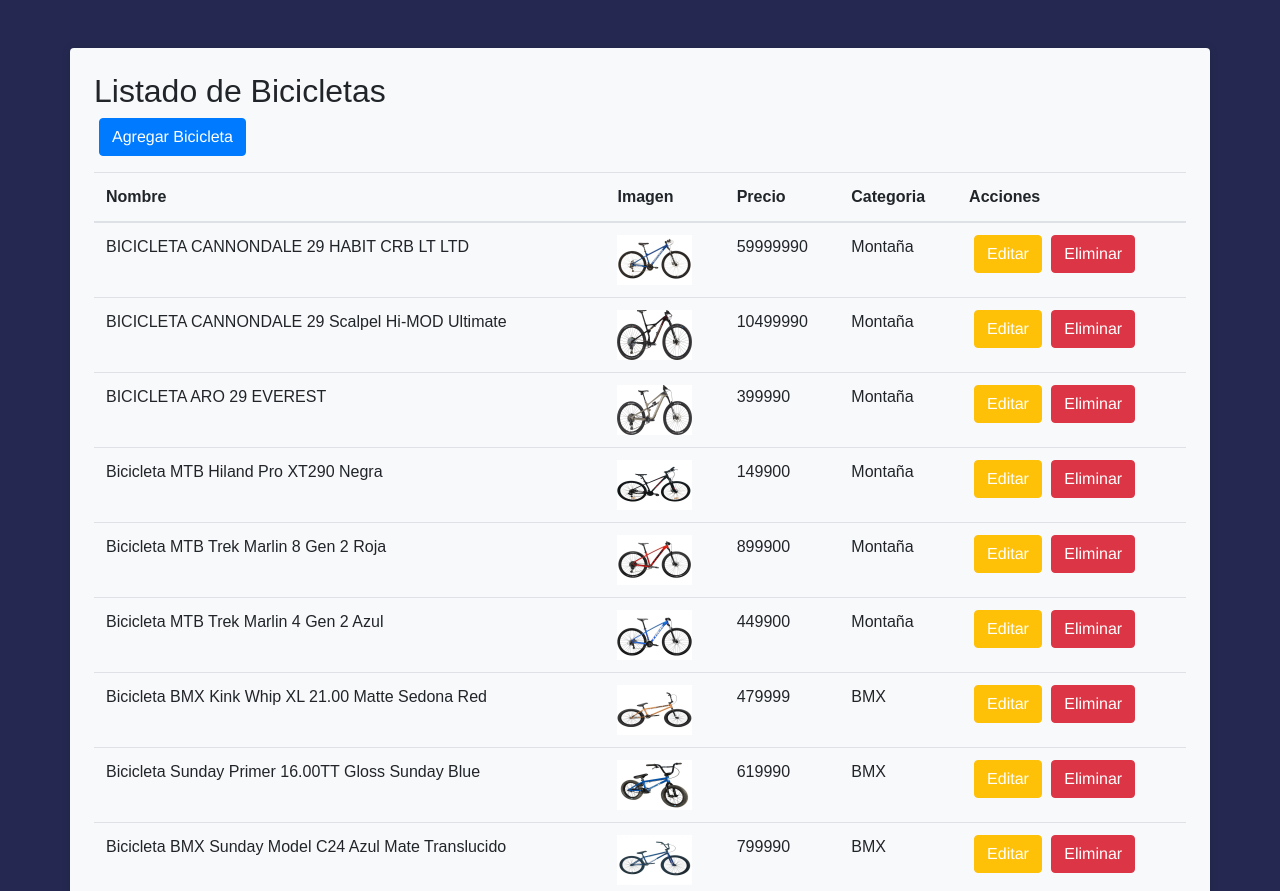
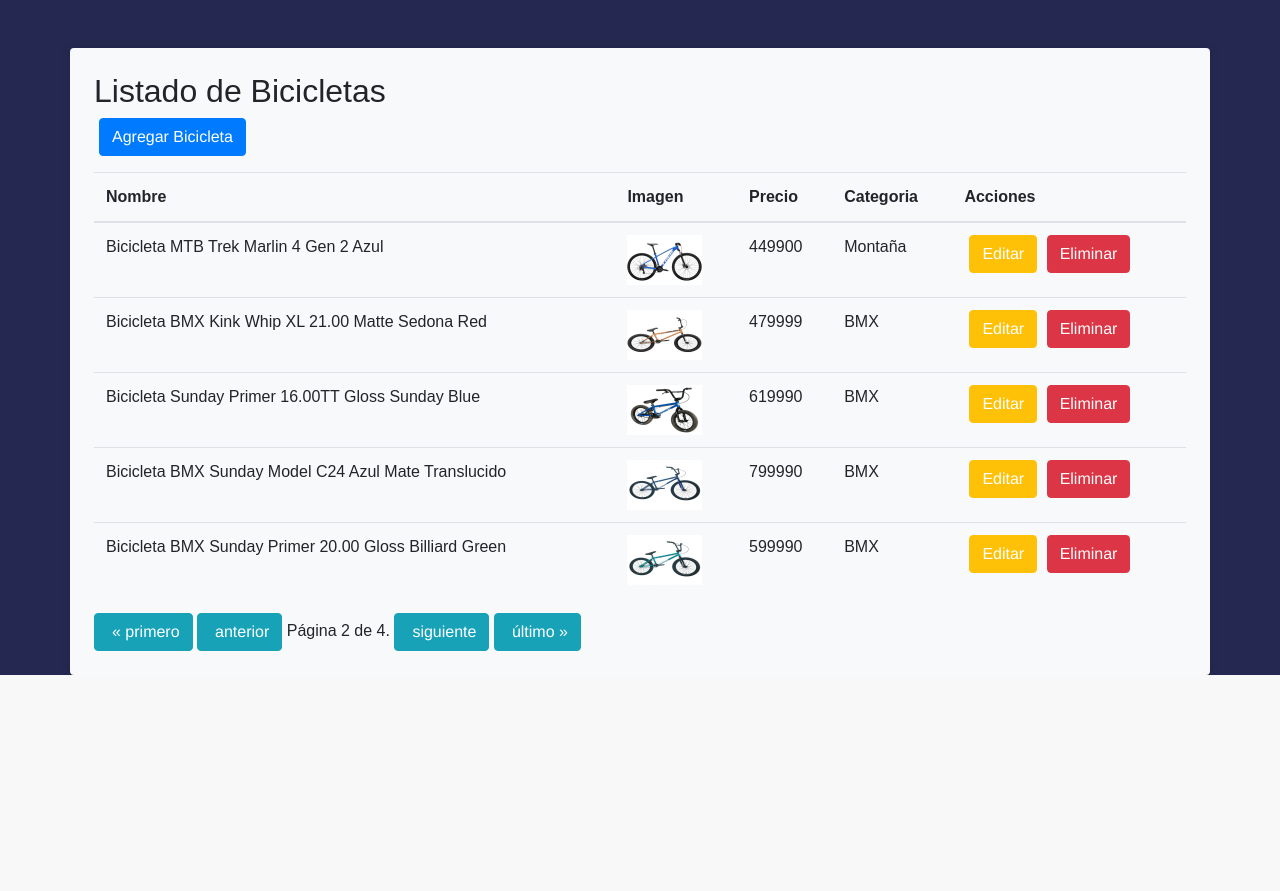
Before and after one commit to Saidai21/proyecto1, a Django app: page /bicicletas/?page=2 in a window 1280 px wide. Shown: the part 191-1082 px from the top of the page. After the commit the page ends 866 px from the top, so only its background shows below. Run offline with Django 4.2, Linux system fonts and the light colour scheme; data comes from the database, SQL or seed files in the repository; some libraries are stand-ins or nearby versions.

Commit message:
paginas crud

```diff
--- a/alumnos/static/css/index.css
+++ b/alumnos/static/css/index.css
@@ -91,3 +91,8 @@
     background-color: rgba(255, 255, 255, 0.8);
     box-shadow: 0 0 10px rgba(0, 0, 0, 0.1);
 }
+
+.btn-info:hover{
+    background-color: #17a2b8;
+    color: black !important;
+}
--- a/alumnos/templates/alumnos/bicileta_list.html
+++ b/alumnos/templates/alumnos/bicileta_list.html
@@ -25,8 +25,38 @@
                         <a href="{% url 'bicicleta_delete' bicicleta.pk %}" class="btn btn-danger">Eliminar</a>
                     </td>
                 </tr>
+            {% empty %}
+                <tr>
+                    <td colspan="5">No hay bicicletas disponibles.</td>
+                </tr>
             {% endfor %}
         </tbody>
     </table>
+
+    <div class="pagination">
+        <span class="step-links">
+            {% if bicicletas.has_previous %}
+                <button class="btn btn-info">
+                    <a href="?page=1" style="text-decoration: none;">&laquo; primero</a>
+                </button>
+                <button class="btn btn-info">
+                    <a href="?page={{ bicicletas.previous_page_number }}">anterior</a>
+                </button>
+            {% endif %}
+
+            <span class="current">
+                Página {{ bicicletas.number }} de {{ bicicletas.paginator.num_pages }}.
+            </span>
+
+            {% if bicicletas.has_next %}
+                <button class="btn btn-info">
+                    <a href="?page={{ bicicletas.next_page_number }}" style="text-decoration: none;">siguiente</a>
+                </button>
+                <button class="btn btn-info">
+                    <a href="?page={{ bicicletas.paginator.num_pages }}" style="text-decoration: none;">último &raquo;</a>
+                </button>
+            {% endif %}
+        </span>
+    </div>
 </div>
 {% endblock %}
--- a/alumnos/views.py
+++ b/alumnos/views.py
@@ -6,9 +6,15 @@
 from .models import Cliente, Categoria, Producto, Factura, FacturaProducto, Admin, Reparacion, Estado, Arriendo, Carrito, Bicicleta
 from .forms import UpdateProfileForm, BicicletaForm
 from django.contrib import messages
+from django.core.paginator import Paginator
 
 def bicicleta_list(request):
-    bicicletas = Producto.objects.all()
+    bicicletas_list = Producto.objects.all()
+    paginator = Paginator(bicicletas_list, 5)  # Mostrar 10 bicicletas por página
+
+    page_number = request.GET.get('page')
+    bicicletas = paginator.get_page(page_number)
+
     return render(request, 'alumnos/bicileta_list.html', {'bicicletas': bicicletas})
 
 def bicicleta_create(request):
```
